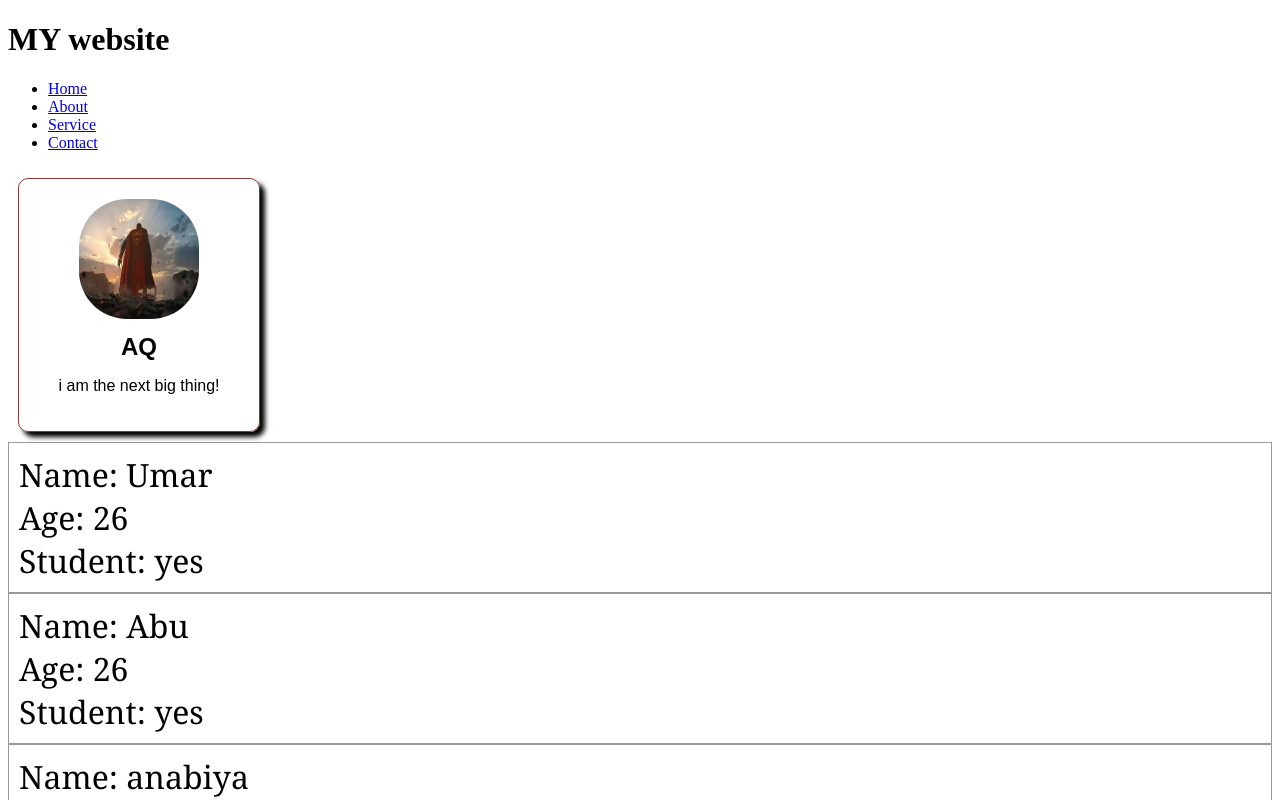
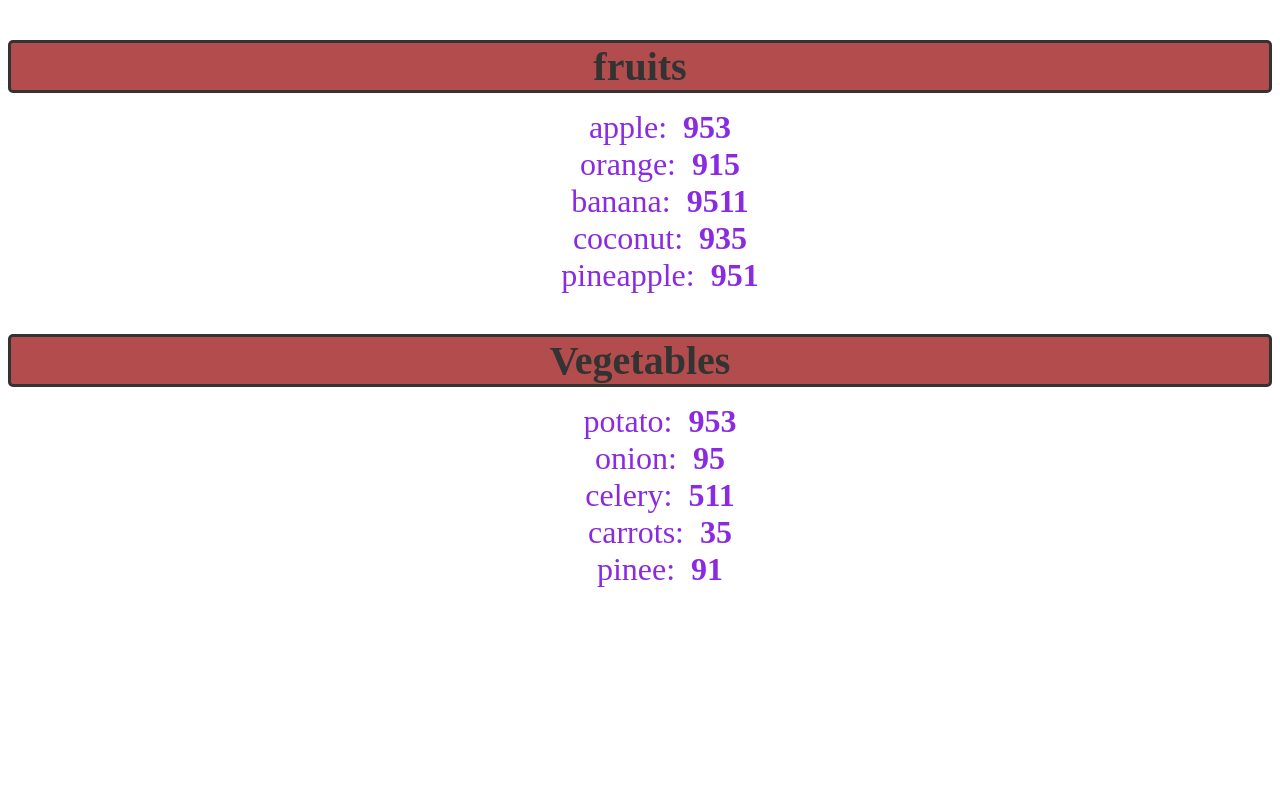
Before and after one commit to abuqaiselegant/WebDevHC, a React (Vite) app in the folder react/my-reactjs-app/: page / in a window 1280 px wide. Shown: the top 800 px of the page. Built offline with nearby package versions, Linux system fonts and the light colour scheme; the HTML template or start-up script is replaced by a standard one.

Commit message:
rendering lists

```diff
--- a/react/my-reactjs-app/src/App.jsx
+++ b/react/my-reactjs-app/src/App.jsx
@@ -4,20 +4,34 @@
 import Card from './Card.jsx'
 import Student from './Student.jsx'
 import List from './List.jsx'
+
 function App() {
+  const fruits = [{id:1, name:"apple",calories:953},
+                  {id:2, name:"orange",calories:915},
+                  {id:3, name:"banana",calories:9511},
+                  {id:4, name:"coconut",calories:935},
+                  {id:5, name:"pineapple",calories:951}];
 
-  return (
-    <>
-      <Header/>
-      <Card/>
-      <Student name ="Umar" age ={26} isStudent = {true}></Student>
-      <Student name ="Abu" age ={26} isStudent = {true}></Student>
-      <Student name ="anabiya" age ={6} isStudent = {false}></Student>
-      <Student name ="rimpo" age ={16} isStudent = {true}></Student>
-      <List/>
+  const Vegetables = [{id:1, name:"potato",calories:953},
+                  {id:2, name:"onion",calories:95},
+                  {id:3, name:"celery",calories:511},
+                  {id:4, name:"carrots",calories:35},
+                  {id:5, name:"pinee",calories:91}];
 
-    </>
+  return (<>
+        {/* {fruits.length > 0 ? <List items ={fruits} category ="Fruits"/> : null}
+        {Vegetables.length > 0 ? <List items ={Vegetables} category ="Vegetables"/>:null} */
+        fruits.length >0 && <List items ={fruits} category ="fruits"/>}
+       {Vegetables.length >0 && <List items ={Vegetables} category ="Vegetables"/>
+}
+        </>
   );
 }
 
 export default App
+
+/* <Header/>
+      <Card/>
+      <Student name ="Umar" age ={26} isStudent = {true}></Student>
+      <List/>
+      <fruits/> */
--- a/react/my-reactjs-app/src/List.jsx
+++ b/react/my-reactjs-app/src/List.jsx
@@ -1,21 +1,30 @@
-function List(){
-    const fruits = [{id:1, name:"apple",calories:953},
-                    {id:2, name:"orange",calories:915},
-                    {id:3, name:"banana",calories:9511},
-                    {id:4, name:"coconut",calories:935},
-                    {id:5, name:"pineapple",calories:951}];
+function List(props){
+    const itemList = props.items;
+    const category = props.category;
 
     // fruits.sort((a,b)=>a.name.localeCompare(b.name));//alphabetical
     //fruits.sort((a,b)=>b.name.localeCompare(a.name));//revers alpha
     // fruits.sort((a,b)=>a.calories-b.calories); //numeric sort
     // fruits.sort((a,b)=>b.calories-a.calories); //reverse numeric sort
 
-    const lowCalFruits = fruits.filter(fruit => fruit.calories<950);
+    // const lowCalFruits = fruits.filter(fruit => fruit.calories<950);
+    //const highCalFruits = fruits.filter(fruit => fruit.calories>950);
 
+    //const listItems = fruits.map(fruit => <li key = {fruti})
+    // const listItems = lowCalFruits.map(lowCalfruit => <li key ={lowCalfruit.id}>{lowCalfruit.name}:&nbsp;{lowCalfruit.calories}</li>)
+    //const listItems = highCalFruits.map(highCalfruit => <li key ={highCalfruit.id}>{highCalfruit.name}:&nbsp;{highCalfruit.calories}</li>)
+    const listItems = itemList.map(item => <li key = {item.id}>
+                                            {item.name}: &nbsp;
+                                            <b>{item.calories}</b></li>);
+    return(<>
+                <h3 className = "list-category">{category}</h3>
+                <ol className = "list-items">{listItems}</ol>
+           </>);
+}
 
-    const listItems = lowCalFruits.map(lowCalfruit => <li key ={lowCalfruit.id}>{lowCalfruit.name}:&nbsp;{lowCalfruit.calories}</li>)
-
-    return(<ol>{listItems}</ol>)
+List.defaultProps ={
+    category: "Category",
+    items :[]
 }
 
 export default List
--- a/react/my-reactjs-app/src/index.css
+++ b/react/my-reactjs-app/src/index.css
@@ -42,3 +42,27 @@
 .student p{
   margin: 0;
 }
+
+.list-category{
+  font-size: 2.5em;
+  font-weight: bold;
+  color:hsl(0, 0%, 20%);
+  margin-bottom: 10px;
+  text-align:center;
+  border: 3px solid;
+  border-radius: 5px;
+  background-color: hsl(0, 40%, 50%);
+}
+
+.list-items li{
+  font-size: 2em;
+  list-style: none;
+  color:blueviolet;
+  text-align:center;
+  margin:0;
+}
+
+.list-items li:hover{
+  color:hsl(20, 83%, 50%);
+  cursor: pointer;
+}
```
